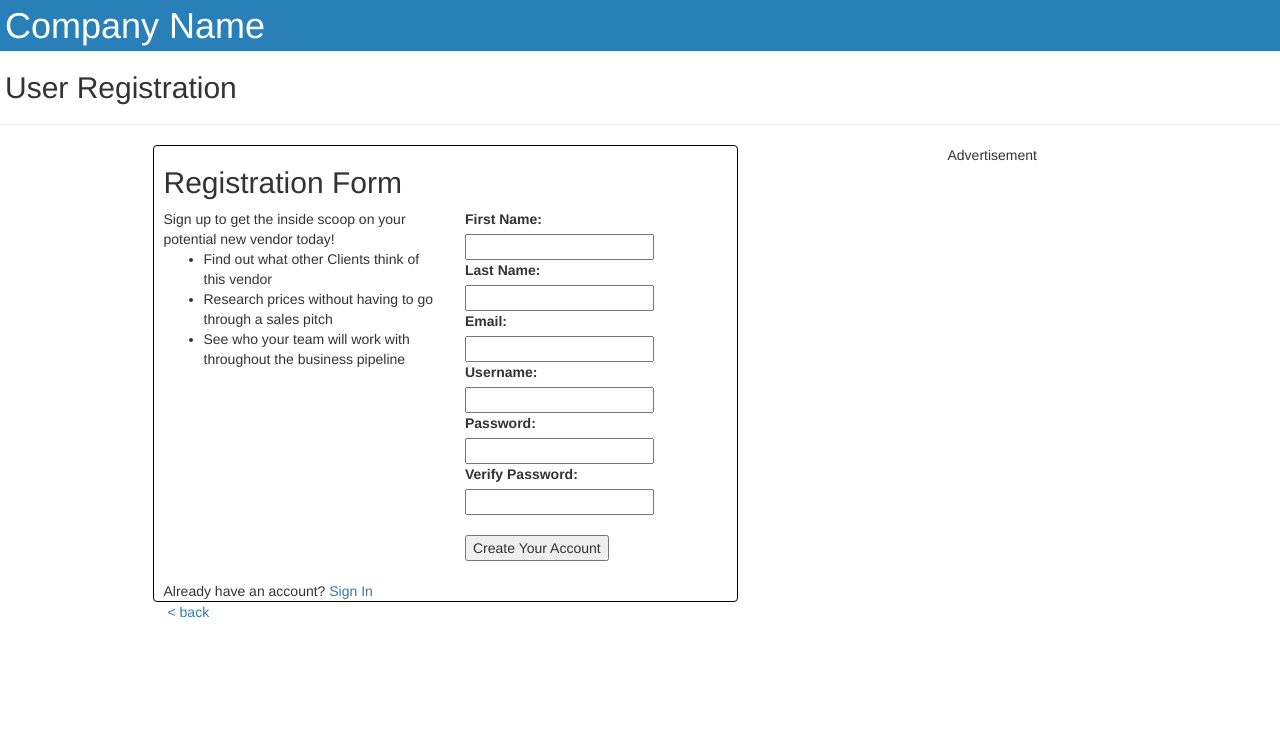
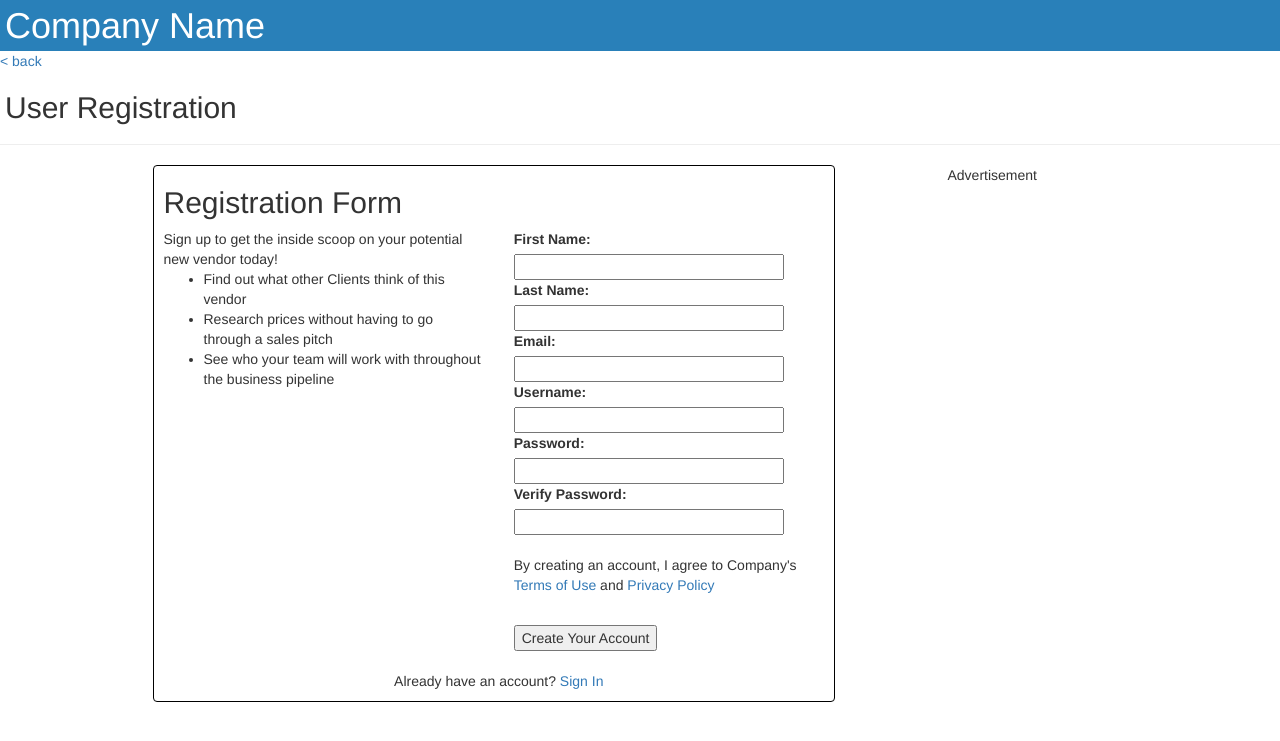
Before and after one commit to mangowolf/vendor_review, a Django app: page /review/registration/ in a window 1280 px wide. Shown: the top 741 px of the page. Run offline with Django 3.2, Linux system fonts and the light colour scheme; some libraries are stand-ins or nearby versions.

Commit message:
Type: UI Resized input boxes.

```diff
--- a/review/static/review/css/style.css
+++ b/review/static/review/css/style.css
@@ -28,3 +28,7 @@ h1,h2{
 
 #sign-up-form{
 }
+
+.center-text{
+    text-align: center;
+}
--- a/review/templates/review/registration.html
+++ b/review/templates/review/registration.html
@@ -1,12 +1,13 @@
 {% extends "review/index.html" %}
 
 {% block content %}
+            <a href=''>< back</a>
     <h2> User Registration </h2>
     <hr>
 <div class="container">
     <div class="row">
         <div class="col-md-1"></div>
-        <div class="col-md-6 container">
+        <div class="col-md-7 container">
             <div class="row registration-container">
                 <h2 class="registration-header">Registration Form</h2>
                 <div class="row" id="">
@@ -21,26 +22,28 @@
                     <div class="col-md-6" id="sign-up-form">
                         <form>
                             <label>First Name: </label><br>
-                            <input type="text"><br>
+                            <input type="text" size="30"><br>
                             <label>Last Name: </label><br>
-                            <input type="text"><br>
+                            <input type="text" size="30"><br>
                             <label>Email:</label><br>
-                            <input type="text"><br>
+                            <input type="text" size="30"><br>
                             <label>Username:</label><br>
-                            <input type="text"><br>
+                            <input type="text" size="30"><br>
                             <label>Password:</label><br>
-                            <input type="password"><br>
+                            <input type="password" size="30"><br>
                             <label>Verify Password:</label><br>
-                            <input type="password"><br><br>
+                            <input type="password" size="30"><br><br>
+
+                            <p>By creating an account, I agree to Company's <a href=''>Terms of Use</a>
+                            and <a href=''>Privacy Policy</a></p><br>
                             <input type="submit" value="Create Your Account"><br><br>
                         </form>
                     </div>
                 </div>
-                    <span>Already have an account? <a href=''>Sign In</a><span>
+                    <p class="center-text">Already have an account? <a href=''>Sign In</a></p>
             </div>
-            <a href=''>< back</a>
         </div>
-        <div class="col-md-2"></div>
+        <div class="col-md-1"></div>
         <div class="col-md-3">Advertisement</div>
     </div>
 </div>
```
